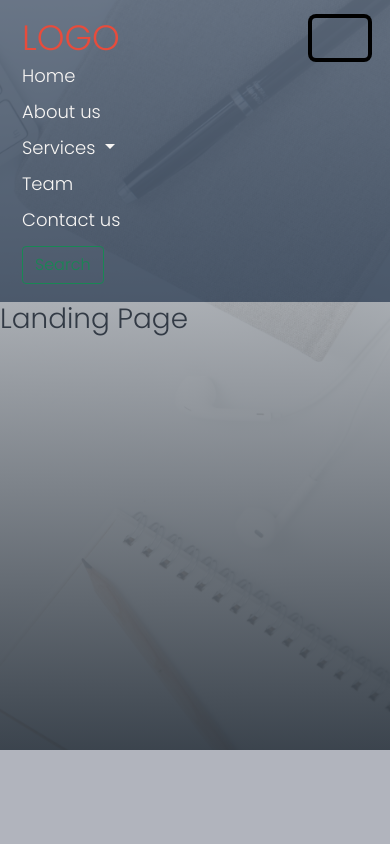
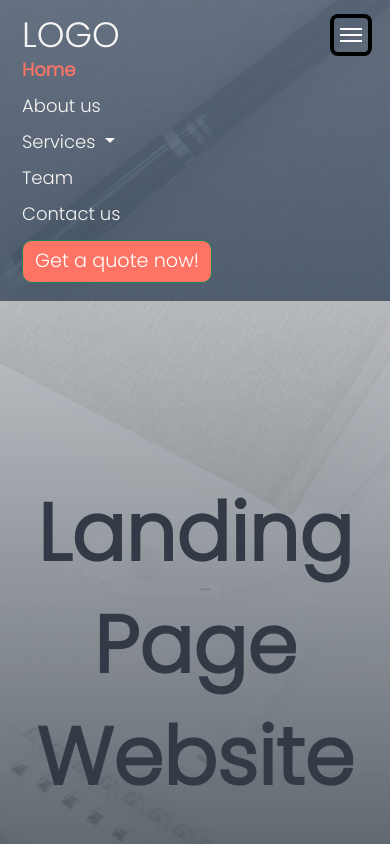
Before and after one commit to burak-caniklioglu/Static-Projects-with-SASS-and-Bootstrap5, a plain HTML site: page Responsive-Website-Bootstrap5/index.html in a window 390 px wide. Both pictures are taken after a click on the button "Toggle navigation". Shown: the top 844 px of the page. Drawn offline with nearby package versions, Linux system fonts and the light colour scheme.

Commit message:
Navbar is finished

```diff
--- a/Responsive-Website-Bootstrap5/css/style.css
+++ b/Responsive-Website-Bootstrap5/css/style.css
@@ -26,7 +26,8 @@ a,.navbar-nav a{
 }
 
 a:hover,.navbar-nav a:hover{
-    color: #e74c3c;
+    color: #fd7465;
+    font-weight: 700;
 }
 
 .header-background{
@@ -67,5 +68,71 @@ a:hover,.navbar-nav a:hover{
 
 .navbar-brand{
     font-size: 2.2rem;
-    color:#e74c3c ;
+    color:#f7f5f4 ;
 }
+
+.navbar-toggler {
+    border:none;
+    padding: 10px 6px;
+
+}
+.dropdown-menu{
+    background-color: #b1b4bd;
+
+}
+.navbar-toggler span{
+    display: block;
+    width: 22px;
+    height: 2px;
+    border: 1px;
+    background: white;
+}
+
+.navbar-toggler span+span{
+    margin-top: 4px;
+    width: 22px;
+}
+
+.navbar-toggler span+span+span{
+
+    width: 22px;
+}
+.navbar-expand-lg .navbar-nav .navbar-link{
+    padding: 1.4rem 1rem ;
+    font-size: 1.2rem;
+    position: relative;
+}
+.navbar-expand-lg .navbar-nav .active{
+    color: #fd7465;
+    font-weight: 700;
+}
+
+.btn {
+    background-color: #fd7465;
+    color: white;
+    border-radius: 10px;
+    padding: 1rem 1.5.rem;
+    font-size: 1.2rem;
+
+}
+
+.btn:hover{
+    background-color:#ff9285;
+    color: rgb(2, 2, 2);
+}
+
+
+.heading{
+    height: 82.5vh;
+    display: flex;
+    justify-content: center;
+    align-items: center;
+}
+.heading h1{
+    font-size: 5rem;
+    font-weight: bold;
+    line-height: 1.4;
+    color:#323a45;
+    text-align: center;
+
+}
--- a/Responsive-Website-Bootstrap5/index.html
+++ b/Responsive-Website-Bootstrap5/index.html
@@ -29,7 +29,7 @@
         <div class="header-background">
         <div id="nav" class="sticky-nav">
             <nav class="navbar navbar-expand-lg">
-            <div class="container-fluid">
+            <div class="container">
                 <a class="navbar-brand" href="#">LOGO</a>
                 <button
                     class="navbar-toggler"
@@ -84,14 +84,17 @@
                     </ul>
                     <form class="d-flex">
                         <button class="btn btn-outline-success" type="submit">
-                        Search
+                        Get a quote now!
                         </button>
                     </form>
                     </div>
                 </div>
                 </nav>
             </div>
-            <h1 class="heading">Landing Page</h1>
+            <div class="heading">
+                <h1>Landing Page Website</h1>
+            </div>
+
             </div>
 
             <!-- Optional JavaScript; choose one of the two! -->
```
